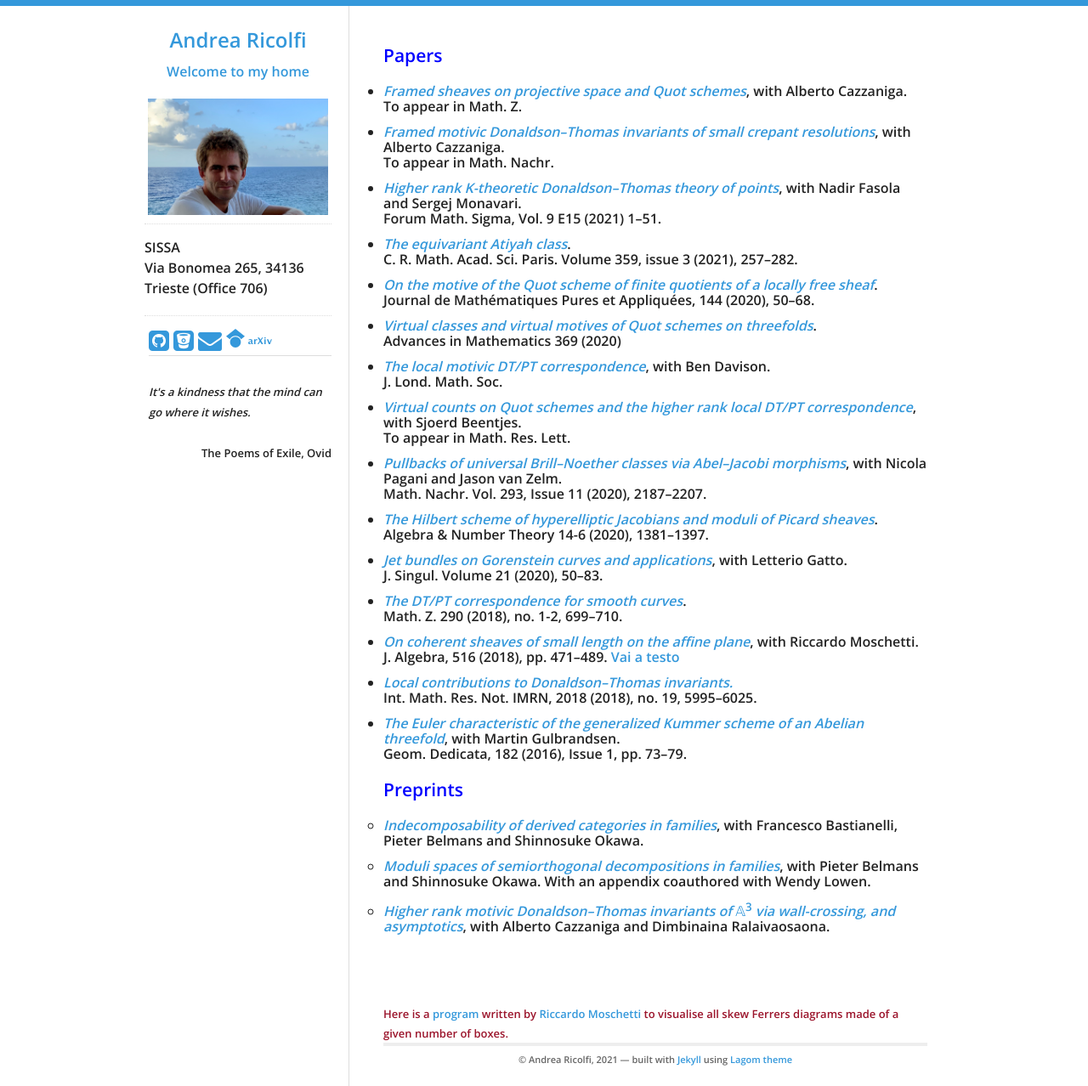
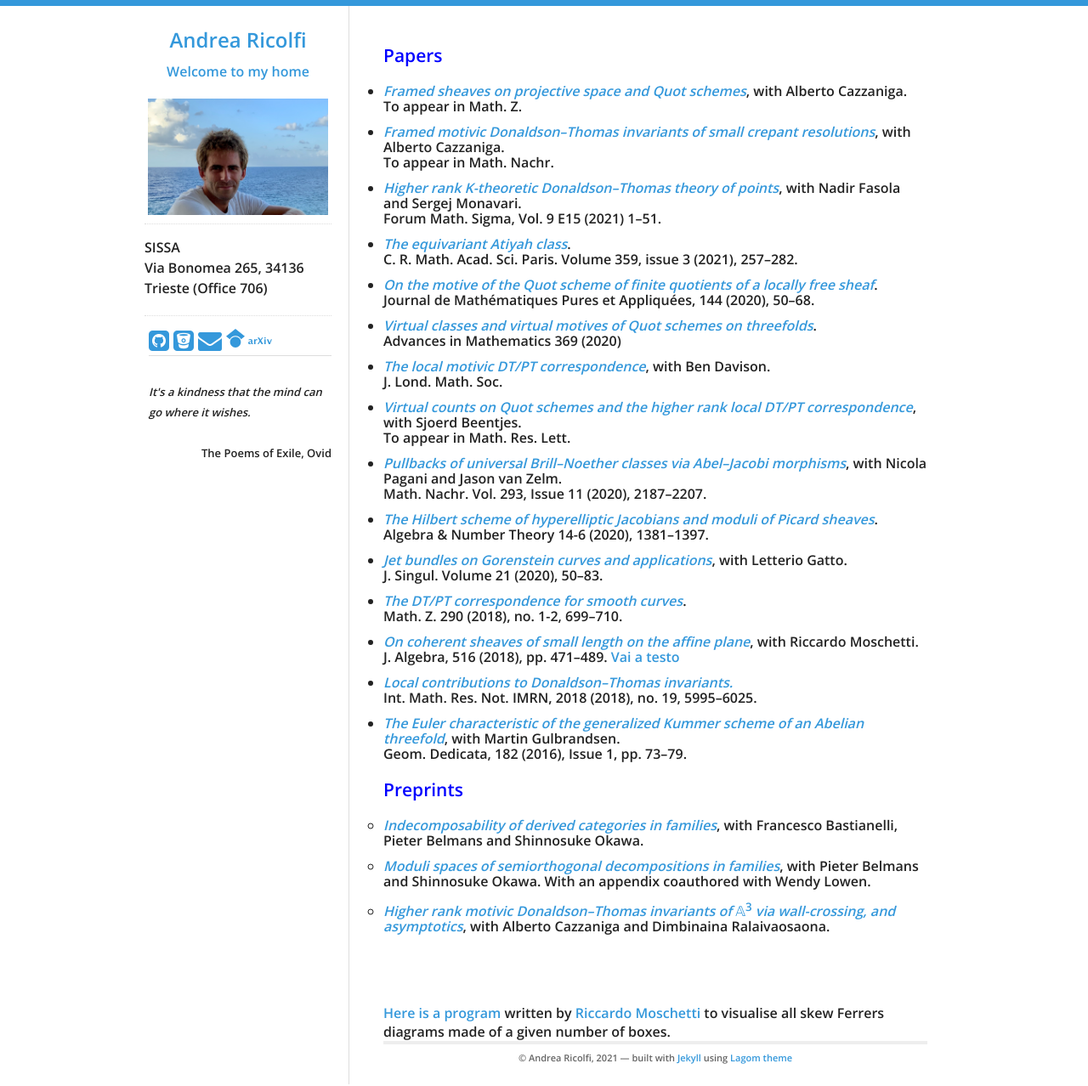
Before and after one commit to atricolfi/atricolfi.github.io, a Jekyll site: the page built from MATHEMATICS/Papers.html, in a window 1280 px wide. Shown: the whole page at 85% size. Built offline with Jekyll 4.4.1, drawn with Linux system fonts in a browser that asks for light colours.

Commit message:
Update Papers.html

```diff
--- a/MATHEMATICS/Papers.html
+++ b/MATHEMATICS/Papers.html
@@ -131,11 +131,13 @@ Geom. Dedicata, 182 (2016), Issue 1, pp. 73&#8211;79.
 
   </ul>
 
-   <br> <br> <br>
+   <br>
+   <br>
+   <br>
 
- <a name="sfd">
-    <font size="2.7" color="#9B142B">Here is a <a href="moduli.html">program</a> written by <a href="https://sites.google.com/site/moschettiriccardo/">Riccardo Moschetti</a>
-  to visualise all skew Ferrers diagrams made of a given number of boxes.</font>
+ <a name="sfd"> <!--<font size="2.7" color="#9B142B"> ... </font>-->
+    Here is a <a href="moduli.html">program</a> written by <a href="https://sites.google.com/site/moschettiriccardo/">Riccardo Moschetti</a>
+  to visualise all skew Ferrers diagrams made of a given number of boxes.
    </a>
 
 </div>
```
